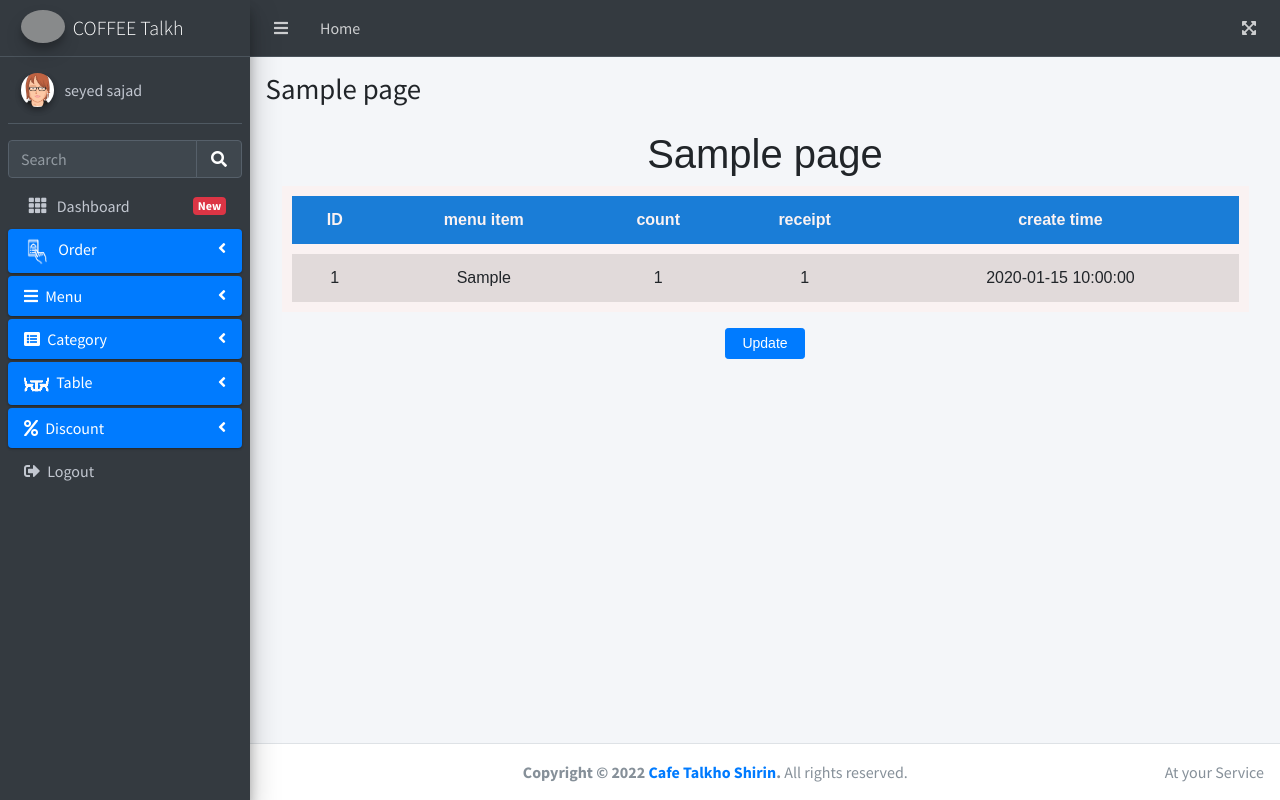
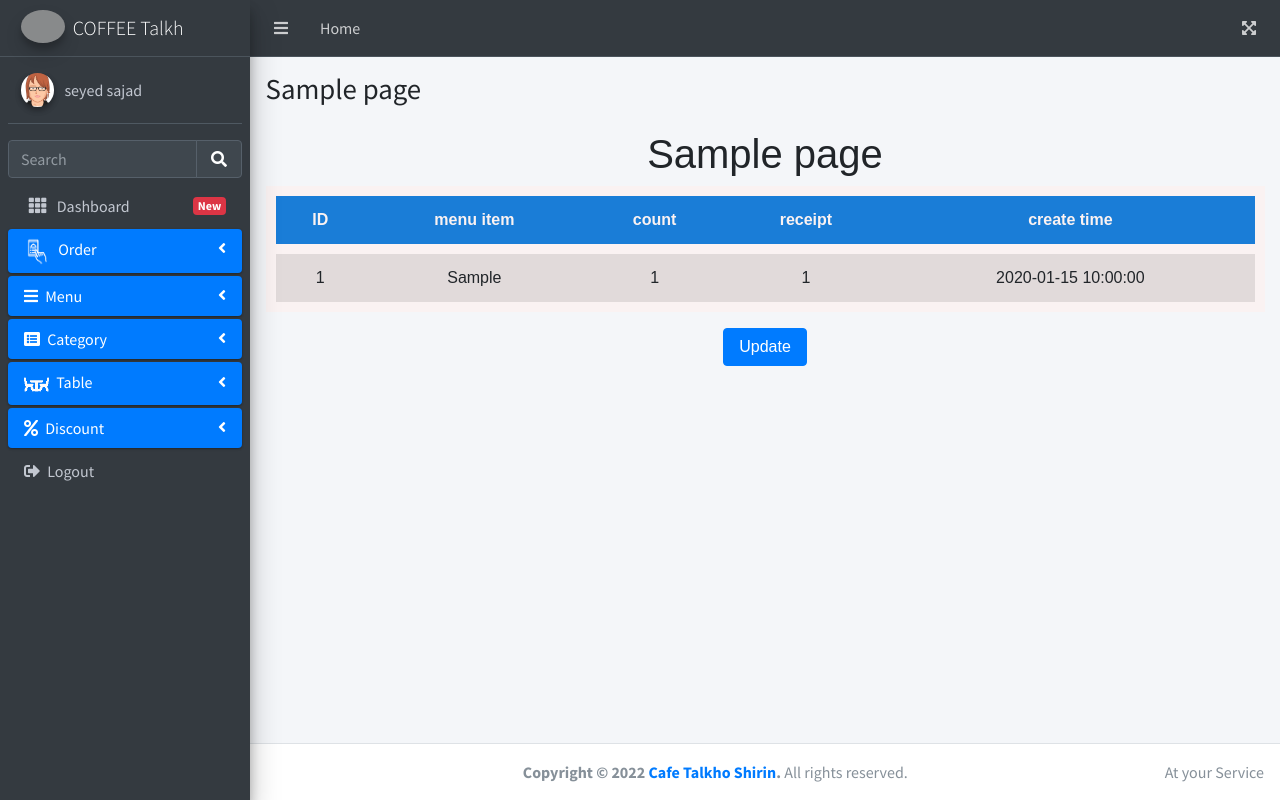
Before and after one commit to cybera3s/B-S-Cafe, a Flask app: template Cafe_project/templates/cashier/Cashier_order_status.html in a window 1280 px wide. Run offline with Flask 2, Linux system fonts and the light colour scheme; the template is opened without the code that fills it: most values are stand-ins (such as "Sample title", 1, 10 or a date in 2020); some libraries are stand-ins or nearby versions; grey boxes are pictures that could not be loaded.

Commit message:
cashier/order_status change name id row_table html

```diff
--- a/Cafe_project/templates/cashier/Cashier_order_status.html
+++ b/Cafe_project/templates/cashier/Cashier_order_status.html
@@ -12,7 +12,7 @@
 {% endblock %}
 
 {% block content_body %}
-    <div class="row justify-content-center mr-3 ml-3" id="Order">
+    <div class="row justify-content-center m-0" id="Order">
         <h1 class="title text-center"> {{ data.page.title }}</h1>
         <table class="table table-striped">
             <thead>
@@ -25,7 +25,7 @@
             </tr>
             </thead>
 
-                <tbody id="row">
+            <tbody id="row_table">
             {% for item in items %}
                 <tr>
                     <td class="text-center">{{ item.id }}</td>
@@ -37,7 +37,7 @@
             {% endfor %}
             </tbody>
         </table>
-            <button id="submit" type="button" class="btn btn-primary btn-sm col-lg-1 col-sm-12 ">Update</button>
+            <button id="submit" type="button" class="btn btn-primary col-md-1 col-12 btn-block">Update</button>
     </div>
 {% endblock %}
 
@@ -45,8 +45,8 @@
     <script>
         $("#submit").on('click', function () {
             $.ajax({
-            url:"{{url_for(title_get)}}",
-            type:'GET'
+                url: "{{url_for(title_get)}}",
+                type: 'GET'
             });
         });
     </script>
```
Lines whose indentation alone changed are shown as unchanged.
